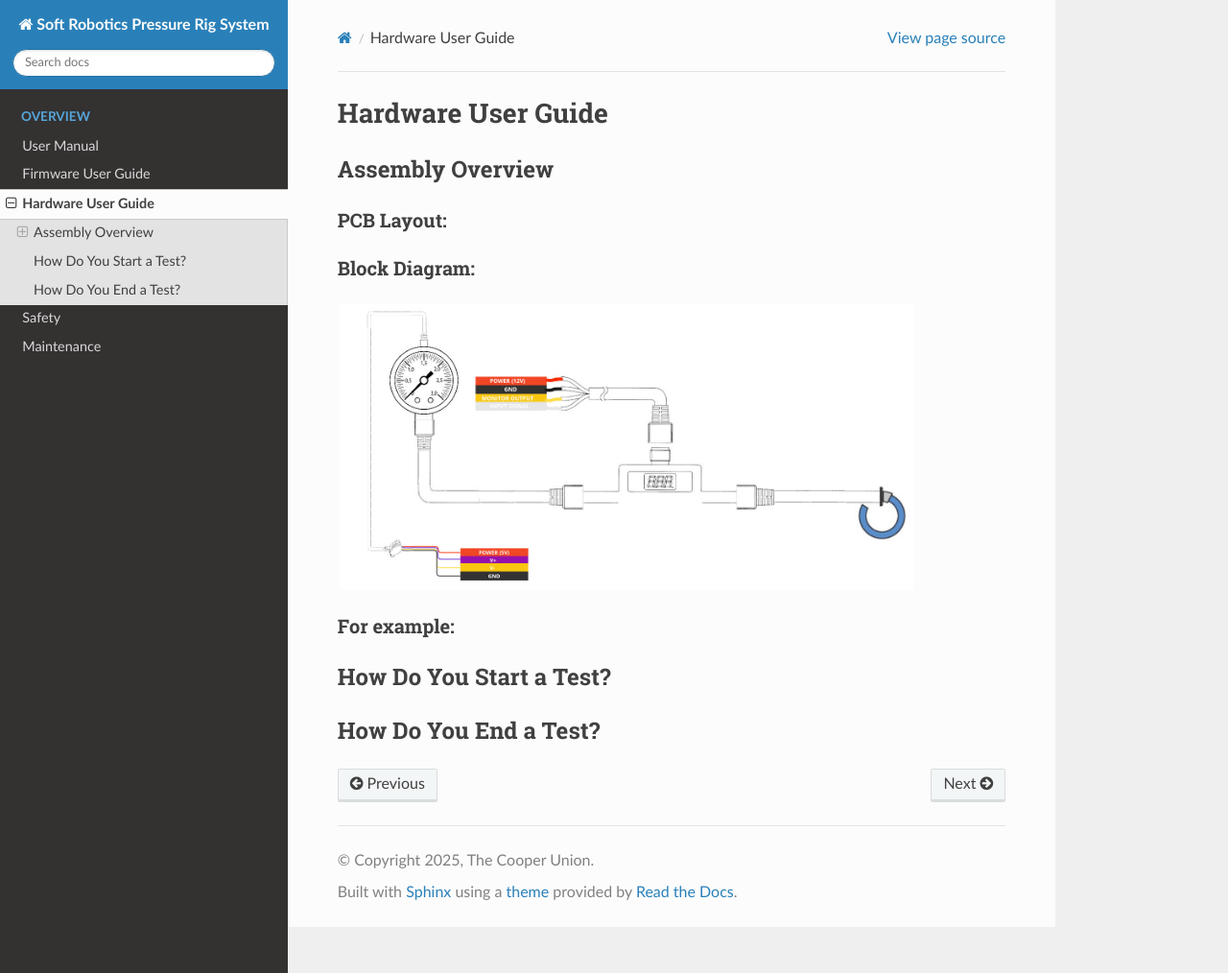
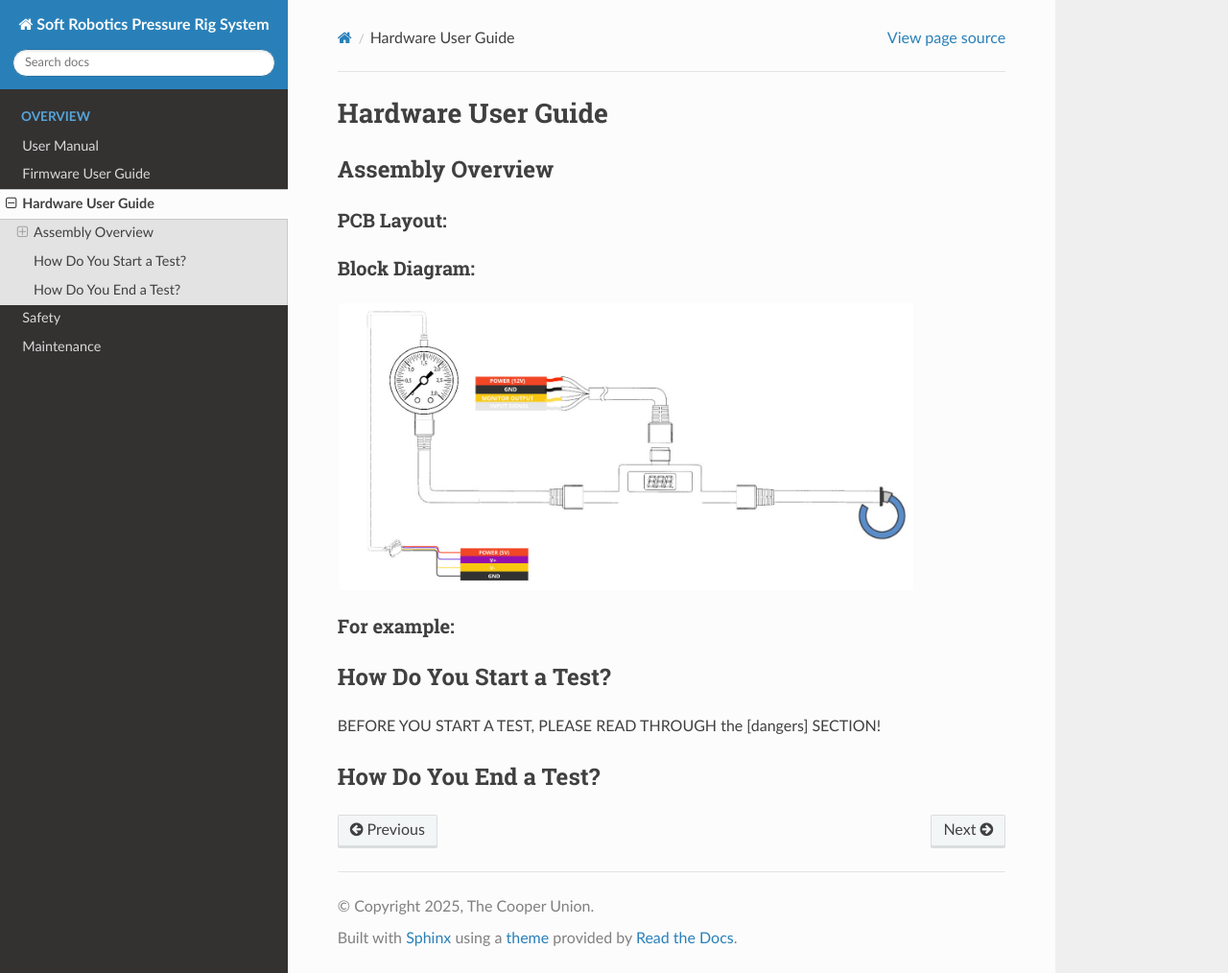
Before and after one commit to CooperUnionBIRDLab/Pressure_Rig_Docs, a Sphinx documentation site: the page built from docs/source/hardware_guide.rst, in a window 1280 px wide and 1014 px high. Shown: the whole window at 96% size. Built offline with Sphinx 7.4.7 and the Read the Docs theme 3.1.0, drawn with Linux system fonts in a browser that asks for light colours.

Commit message:
Update hardware_guide.rst

```diff
--- a/docs/source/hardware_guide.rst
+++ b/docs/source/hardware_guide.rst
@@ -19,5 +19,7 @@ For example:
 How Do You Start a Test?
 ------
 
+BEFORE YOU START A TEST, PLEASE READ THROUGH the [dangers] SECTION!
+
 How Do You End a Test?
 ------
```
